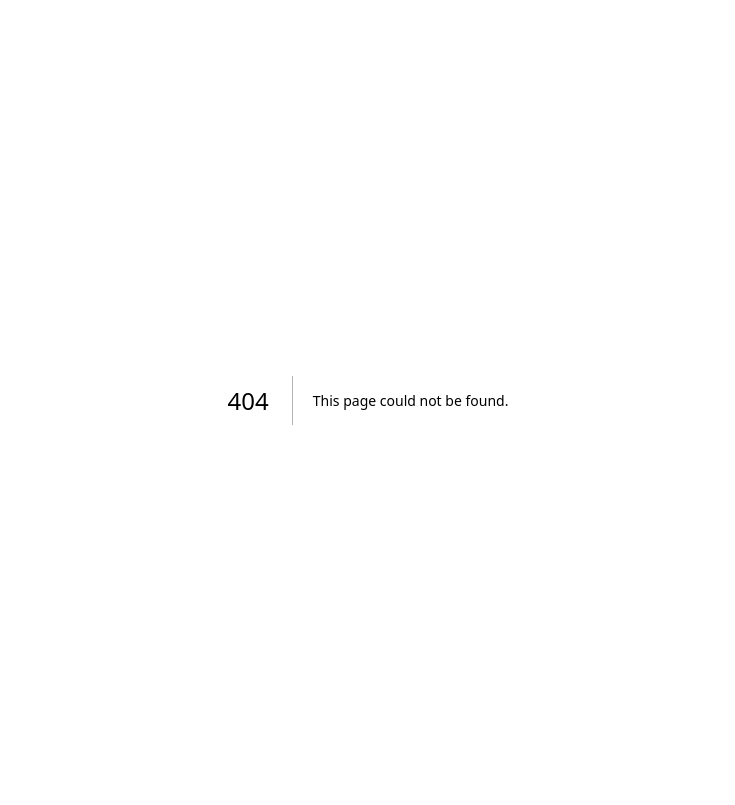
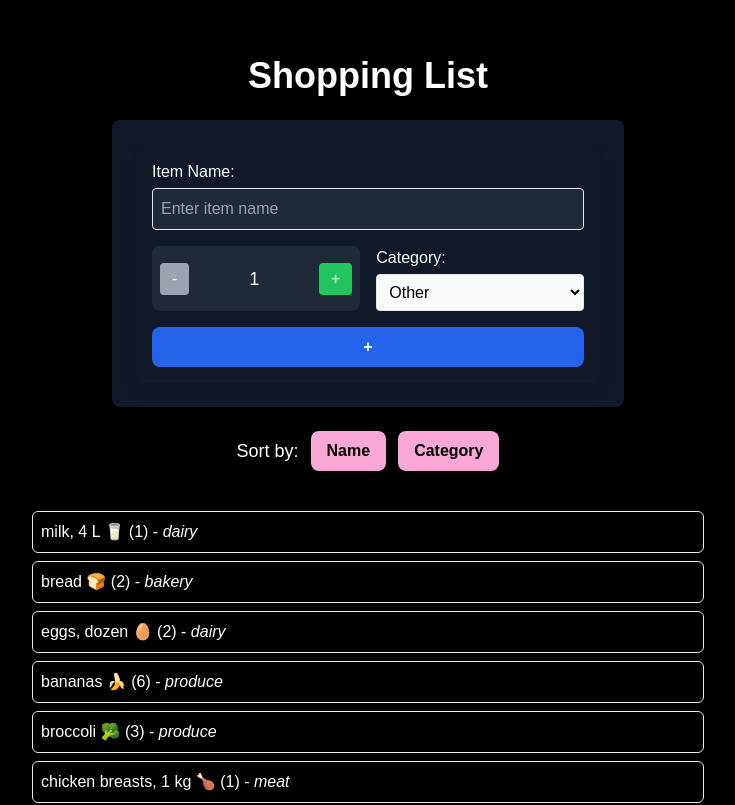
Before and after one commit to jasmit428/cprg306-assignments, a Next.js app: page /week-7 in a window 1280 px wide. Before the commit this address had no page. Shown: the top 805 px of the page, without its empty margins (272-1007 px from the left). Built offline with nearby package versions, Linux system fonts and the light colour scheme.

Commit message:
Week-7 done

```diff
--- a/app/page.js
+++ b/app/page.js
@@ -23,6 +23,9 @@ export default function Home() {
         <Link href="/week-6" className="hover:text-green-400">
           Week 6 Assignment
         </Link>
+        <Link href="/week-7" className="hover:text-green-400">
+          Week 7 Assignment
+        </Link>
       </div>
     </div>
   );
--- /dev/null
+++ b/app/week-7/item-list.js
@@ -0,0 +1,28 @@
+"use client";
+
+import Item from "./item";
+
+export default function ItemList({ items, sortBy }) {
+  // Create a sorted copy of items
+  const sortedItems = [...items].sort((a, b) => {
+    if (sortBy === "name") {
+      return a.name.localeCompare(b.name);
+    } else if (sortBy === "category") {
+      return a.category.localeCompare(b.category);
+    }
+    return 0;
+  });
+
+  return (
+    <ul className="mt-4 space-y-2">
+      {sortedItems.map((item) => (
+        <Item
+          key={item.id}
+          name={item.name}
+          quantity={item.quantity}
+          category={item.category}
+        />
+      ))}
+    </ul>
+  );
+}
--- /dev/null
+++ b/app/week-7/item.js
@@ -0,0 +1,7 @@
+export default function Item({ name, quantity, category }) {
+    return (
+      <li className="border p-2 rounded-md shadow-sm">
+        {name} ({quantity}) - <span className="italic">{category}</span>
+      </li>
+    );
+  }
--- /dev/null
+++ b/app/week-7/items.json
@@ -0,0 +1,74 @@
+[
+    {
+      "id": "1h2GJKH12gkHG31h1H",
+      "name": "milk, 4 L 🥛",
+      "quantity": 1,
+      "category": "dairy"
+    },
+    {
+      "id": "2KJH3k2j3H1k2J3K1H",
+      "name": "bread 🍞",
+      "quantity": 2,
+      "category": "bakery"
+    },
+    {
+      "id": "3h2KJH3k2j3H1k2J3",
+      "name": "eggs, dozen 🥚",
+      "quantity": 2,
+      "category": "dairy"
+    },
+    {
+      "id": "4k2J3K1H2GJKH12gk",
+      "name": "bananas 🍌",
+      "quantity": 6,
+      "category": "produce"
+    },
+    {
+      "id": "5H1h1H2KJH3k2j3H",
+      "name": "broccoli 🥦",
+      "quantity": 3,
+      "category": "produce"
+    },
+    {
+      "id": "6H1k2J3K1H2GJKH1",
+      "name": "chicken breasts, 1 kg 🍗",
+      "quantity": 1,
+      "category": "meat"
+    },
+    {
+      "id": "7gkHG31h1H2KJH3k",
+      "name": "pasta sauce 🍝",
+      "quantity": 3,
+      "category": "canned goods"
+    },
+    {
+      "id": "8j3H1k2J3K1H2GJK",
+      "name": "spaghetti, 454 g 🍝",
+      "quantity": 2,
+      "category": "dry goods"
+    },
+    {
+      "id": "9H12gkHG31h1H2KJ",
+      "name": "toilet paper, 12 pack 🧻",
+      "quantity": 1,
+      "category": "household"
+    },
+    {
+      "id": "10H3k2j3H1k2J3K1",
+      "name": "paper towels, 6 pack",
+      "quantity": 1,
+      "category": "household"
+    },
+    {
+      "id": "11k2J3K1H2GJKH12",
+      "name": "dish soap 🍽️",
+      "quantity": 1,
+      "category": "household"
+    },
+    {
+      "id": "12GJKH12gkHG31h1",
+      "name": "hand soap 🧼",
+      "quantity": 4,
+      "category": "household"
+    }
+  ]
--- /dev/null
+++ b/app/week-7/new-item.js
@@ -0,0 +1,108 @@
+"use client";
+
+import { useState } from "react";
+
+export default function NewItem({ onAddItem }) {
+  const [name, setName] = useState("");
+  const [quantity, setQuantity] = useState(1);
+  const [category, setCategory] = useState("Other");
+
+  function handleSubmit(event) {
+    event.preventDefault();
+
+    const newItem = {
+      id: Math.random().toString(36).substr(2, 9),
+      name,
+      quantity,
+      category,
+    };
+
+    onAddItem(newItem);
+    setName("");
+    setQuantity(1);
+    setCategory("Other");
+  }
+
+  function increaseQuantity() {
+    if (quantity < 20) {
+      setQuantity(quantity + 1);
+    }
+  }
+
+  function decreaseQuantity() {
+    if (quantity > 1) {
+      setQuantity(quantity - 1);
+    }
+  }
+
+  return (
+    <form onSubmit={handleSubmit} className="space-y-4 bg-gray-900 p-4 rounded-lg shadow-lg">
+      {/* Name Input */}
+      <label className="block text-white">
+        Item Name:
+        <input
+          type="text"
+          placeholder="Enter item name"
+          value={name}
+          onChange={(e) => setName(e.target.value)}
+          required
+          className="w-full border p-2 rounded mt-1 bg-gray-800 text-white"
+        />
+      </label>
+
+      {/* Quantity & Category */}
+      <div className="flex space-x-4">
+        {/* Quantity Selector */}
+        <div className="flex items-center justify-between bg-gray-800 p-2 rounded-lg w-1/2">
+          <button
+            type="button"
+            onClick={decreaseQuantity}
+            disabled={quantity === 1}
+            className="px-3 py-1 bg-red-500 text-white rounded disabled:bg-gray-400"
+          >
+            -
+          </button>
+          <span className="text-lg text-white">{quantity}</span>
+          <button
+            type="button"
+            onClick={increaseQuantity}
+            disabled={quantity === 20}
+            className="px-3 py-1 bg-green-500 text-white rounded disabled:bg-gray-400"
+          >
+            +
+          </button>
+        </div>
+
+        {/* Category Dropdown */}
+        <label className="block text-white w-1/2">
+          Category:
+          <select
+            value={category}
+            onChange={(e) => setCategory(e.target.value)}
+            className="w-full border p-2 rounded mt-1 bg-gray-50 text-black"
+          >
+            <option value="Produce">Produce</option>
+            <option value="Dairy">Dairy</option>
+            <option value="Bakery">Bakery</option>
+            <option value="Meat">Meat</option>
+            <option value="Frozen Foods">Frozen Foods</option>
+            <option value="Canned Goods">Canned Goods</option>
+            <option value="Dry Goods">Dry Goods</option>
+            <option value="Beverages">Beverages</option>
+            <option value="Snacks">Snacks</option>
+            <option value="Household">Household</option>
+            <option value="Other">Other</option>
+          </select>
+        </label>
+      </div>
+
+      {/* Submit Button */}
+      <button
+        type="submit"
+        className="w-full bg-blue-600 text-white font-bold py-2 rounded-lg hover:bg-blue-700"
+      >
+        +
+      </button>
+    </form>
+  );
+}
--- /dev/null
+++ b/app/week-7/page.js
@@ -0,0 +1,99 @@
+// "use client";
+
+// import { useState } from "react";
+// import NewItem from "./new-item";
+// import ItemList from "./item-list";
+// import itemsData from "./items.json";
+
+// export default function Page() {
+//   const [items, setItems] = useState(itemsData);
+//   const [sortBy, setSortBy] = useState("");
+
+//   function handleAddItem(newItem) {
+//     setItems((prevItems) => [...prevItems, newItem]);
+//   }
+
+//   return (
+//     <div className="bg-black min-h-screen p-6 text-white">
+//       {/* Header Section */}
+//       <h1 className="text-4xl font-bold text-center p-4">Shopping List</h1>
+
+//       {/* New Item Form */}
+//       <div className="max-w-xl mx-auto">
+//         <NewItem onAddItem={handleAddItem} />
+//       </div>
+
+//       {/* Sort Buttons */}
+//       <div className="flex justify-center space-x-4 mt-4">
+//         <button
+//           className="bg-pink-600 text-white font-bold py-2 px-4 rounded-lg hover:bg-pink-700"
+//           onClick={() => setSortBy("name")}
+//         >
+//           Sort by Name
+//         </button>
+//         <button
+//           className="bg-pink-600 text-white font-bold py-2 px-4 rounded-lg hover:bg-pink-700"
+//           onClick={() => setSortBy("category")}
+//         >
+//           Sort by Category
+//         </button>
+//       </div>
+
+//       {/* Item List */}
+//       <div className="max-w-2xl mx-auto mt-6">
+//         <ItemList items={items} sortBy={sortBy} />
+//       </div>
+//     </div>
+//   );
+// }
+
+
+"use client";
+
+import { useState } from "react";
+import NewItem from "./new-item";
+import ItemList from "./item-list";
+import itemsData from "./items.json";
+
+export default function Page() {
+  const [items, setItems] = useState(itemsData);
+  const [sortBy, setSortBy] = useState("");
+
+  function handleAddItem(newItem) {
+    setItems((prevItems) => [...prevItems, newItem]);
+  }
+
+  return (
+    <div className="bg-black min-h-screen p-6 text-white flex flex-col items-center">
+      {/* Header */}
+      <h1 className="text-4xl font-bold mt-8 mb-6">Shopping List</h1>
+
+      {/* New Item Form Section */}
+      <div className="bg-gray-900 p-6 rounded-lg shadow-lg w-full max-w-lg">
+        <NewItem onAddItem={handleAddItem} />
+      </div>
+
+      {/* Sorting Section */}
+      <div className="mt-6 flex items-center space-x-3">
+        <span className="text-lg">Sort by:</span>
+        <button
+          className="bg-pink-300 text-black font-bold py-2 px-4 rounded-lg hover:bg-pink-400"
+          onClick={() => setSortBy("name")}
+        >
+          Name
+        </button>
+        <button
+          className="bg-pink-300 text-black font-bold py-2 px-4 rounded-lg hover:bg-pink-400"
+          onClick={() => setSortBy("category")}
+        >
+          Category
+        </button>
+      </div>
+
+      {/* Item List */}
+      <div className="max-w-2xl w-full mt-6">
+        <ItemList items={items} sortBy={sortBy} />
+      </div>
+    </div>
+  );
+}
```
